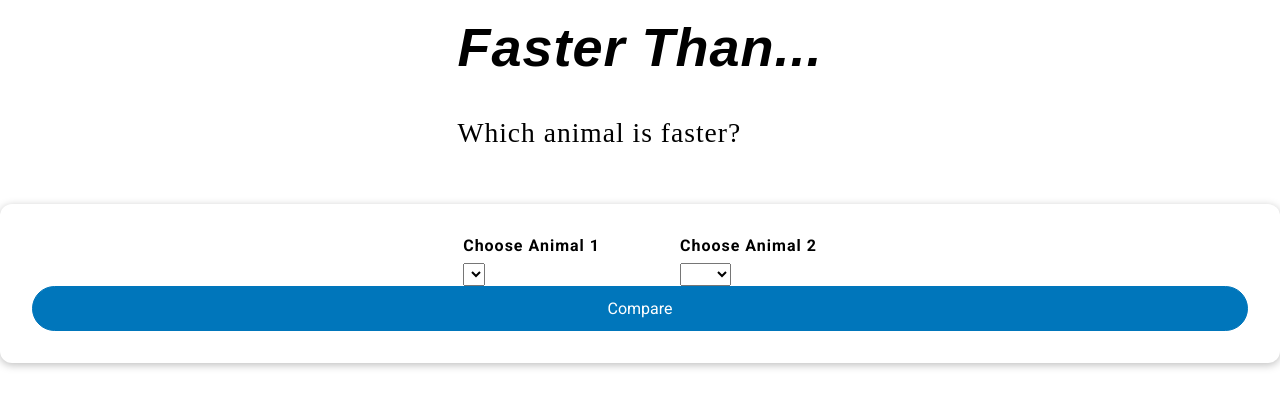
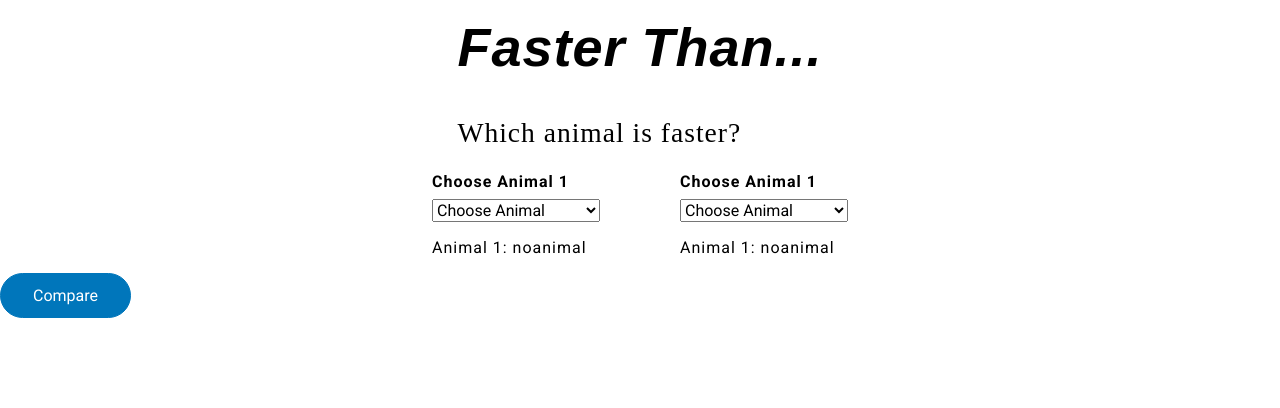
Before and after one commit to gmcln-rct/faster-than, a Vue app: page / in a window 1280 px wide. Shown: the top 408 px of the page. Built offline with nearby package versions, Linux system fonts and the light colour scheme; a web font is replaced by a local one.

Commit message:
Work on comparison

```diff
--- a/src/components/TheSelector.vue
+++ b/src/components/TheSelector.vue
@@ -1,46 +1,92 @@
 <template>
-  <form @submit.prevent="submitForm">
   <!-- {{ $store.state.animals }} -->
-    <!-- {{ animalList }} -->
+
   <!-- {{ animals }} -->
   <section class="compare-selects">
     <span class="form-control">
       <label for="animal1">Choose Animal 1 </label>
-        <select id="animal1" name="animal1" v-model="animal1">
-          <option
-            v-for="animal in animals"
-            v-bind:value="animal.commonName"
-            v-bind:key="animal.id"
-            >{{ animal.id }}</option
-          >
+      <select id="animal1" v-model="animal1">
+        <option v-for="animal in animals" :value="animal.id" :key="animal.id">{{
+          animal.commonName
+        }}</option>
       </select>
+      <p>Animal 1: {{ animal1 }}</p>
     </span>
     <span class="form-control">
-        <label for="animal2">Choose Animal 2 </label>
-        <select id="animal2" name="animal2" v-model="animal2">
-          <option value="dog">Dog</option>
-          <option value="cat">Cat</option>
-          <option value="bat">Bat</option>
+      <label for="animal2">Choose Animal 1 </label>
+      <select id="animal2" v-model="animal2">
+        <option v-for="animal in animals" :value="animal.id" :key="animal.id">{{
+          animal.commonName
+        }}</option>
       </select>
+      <p>Animal 1: {{ animal2 }}</p>
     </span>
   </section>
 
-    <button>Compare</button>
-  </form>
+  <button v-on:click.stop="compareAnimals">Compare</button>
 </template>
 
 <script>
 export default {
   data() {
     return {
-      animal1: '',
-      animal2: '',
-      animalList: this.$store.animals
+      animal1: 'noanimal',
+      animal2: 'noanimal',
+      animals: [
+        {
+          id: 'noanimal',
+          commonName: 'Choose Animal',
+          scientificName: '',
+          speed: '',
+          siteLink: '',
+          img: ''
+        },
+        {
+          id: 'animal001',
+          commonName: 'African wild dog',
+          scientificName: 'Lycaon pictus',
+          speed: 45,
+          siteLink: 'https://en.wikipedia.org/wiki/African_wild_dog',
+          img: 'https://faster-than.s3.amazonaws.com/animal-wilddog.png'
+        },
+        {
+          id: 'animal002',
+          commonName: "Anna's hummingbird",
+          scientificName: 'Calypte anna',
+          speed: 61.06,
+          siteLink: 'https://en.wikipedia.org/wiki/Anna%27s_hummingbird',
+          img: 'https://faster-than.s3.amazonaws.com/animal-annahummingbird.png'
+        },
+        {
+          id: 'animal003',
+          commonName: 'Atlantic bluefin tuna',
+          scientificName: 'Thunnus thynnus',
+          speed: 43.51,
+          siteLink: 'https://en.wikipedia.org/wiki/Atlantic_bluefin_tuna',
+          img: 'https://faster-than.s3.amazonaws.com/animal-bluefin.png'
+        },
+        {
+          id: 'animal004',
+          commonName: 'Bison',
+          scientificName: 'Bison',
+          speed: 35,
+          siteLink: 'https://en.wikipedia.org/wiki/Bison',
+          img: 'https://faster-than.s3.amazonaws.com/animal-annahummingbird.png'
+        },
+        {
+          id: 'animal005',
+          commonName: 'Black mamba snake',
+          scientificName: 'Dendroaspis polylepis',
+          speed: 12.9,
+          siteLink: 'https://en.wikipedia.org/wiki/Black_mamba',
+          img: 'https://faster-than.s3.amazonaws.com/animal-blackmamba.png'
+        }
+      ]
     };
   },
   computed: {
-    animals() {
-      return this.$store.state.animals;
+    animalsList() {
+      return this.$store.getters.getAnimals;
     }
   },
 
@@ -49,6 +95,30 @@ export default {
       // console.log('Animal 1 ', this.animal1);
       // console.log('Animal 2 ', this.animal2);
       // console.log(this.$store.animals);
+    },
+    compareAnimals(event) {
+      console.log('Animal 1 ', this.animal1);
+      console.log('Animal 2 ', this.animal2);
+
+      let selectedAnimal1 = this.animals.find(x => x.id === this.animal1);
+      let selectedAnimal2 = this.animals.find(x => x.id === this.animal2);
+
+      let winner;
+
+      if (selectedAnimal1.speed > selectedAnimal2.speed) {
+        winner = selectedAnimal1;
+      } else {
+        winner = selectedAnimal2;
+      }
+
+      console.log('Winner: ' + winner.commonName);
+
+      let typeCheck = typeof selectedAnimal1.speed;
+      console.log('Type 1' + typeCheck);
+
+      if (event) {
+        console.log(event.target.tagName);
+      }
     }
   }
 };
--- a/src/store/index.js
+++ b/src/store/index.js
@@ -9,7 +9,11 @@ const store = createStore({
   state() {
     return {};
   },
-  getters: {}
+  getters: {
+    getAnimals(state) {
+      return state.animals;
+    }
+  }
 });
 
 export default store;
```
Lines whose indentation alone changed are shown as unchanged.
